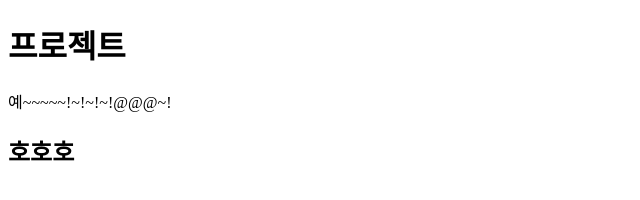
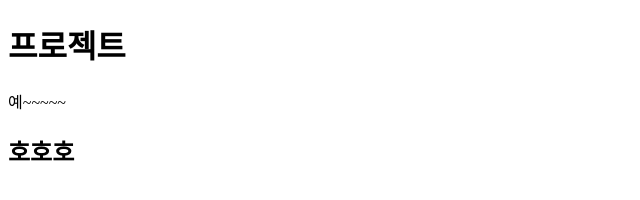
Before and after one commit to seunghyeong/company-project, a plain HTML site: page first-project/index.html in a window 1280 px wide. Shown: the whole page, without its empty margins (0-640 px from the left). Drawn offline with Linux system fonts and the light colour scheme.

Commit message:
thrid commit

```diff
--- a/first-project/index.html
+++ b/first-project/index.html
@@ -9,7 +9,7 @@
   </head>
   <body>
     <h1>프로젝트</h1>
-    <p>예~~~~~!~!~!~!@@@~!</p>
+    <p>예~~~~~</p>
     <h2>호호호</h2>
   </body>
 </html>
```
